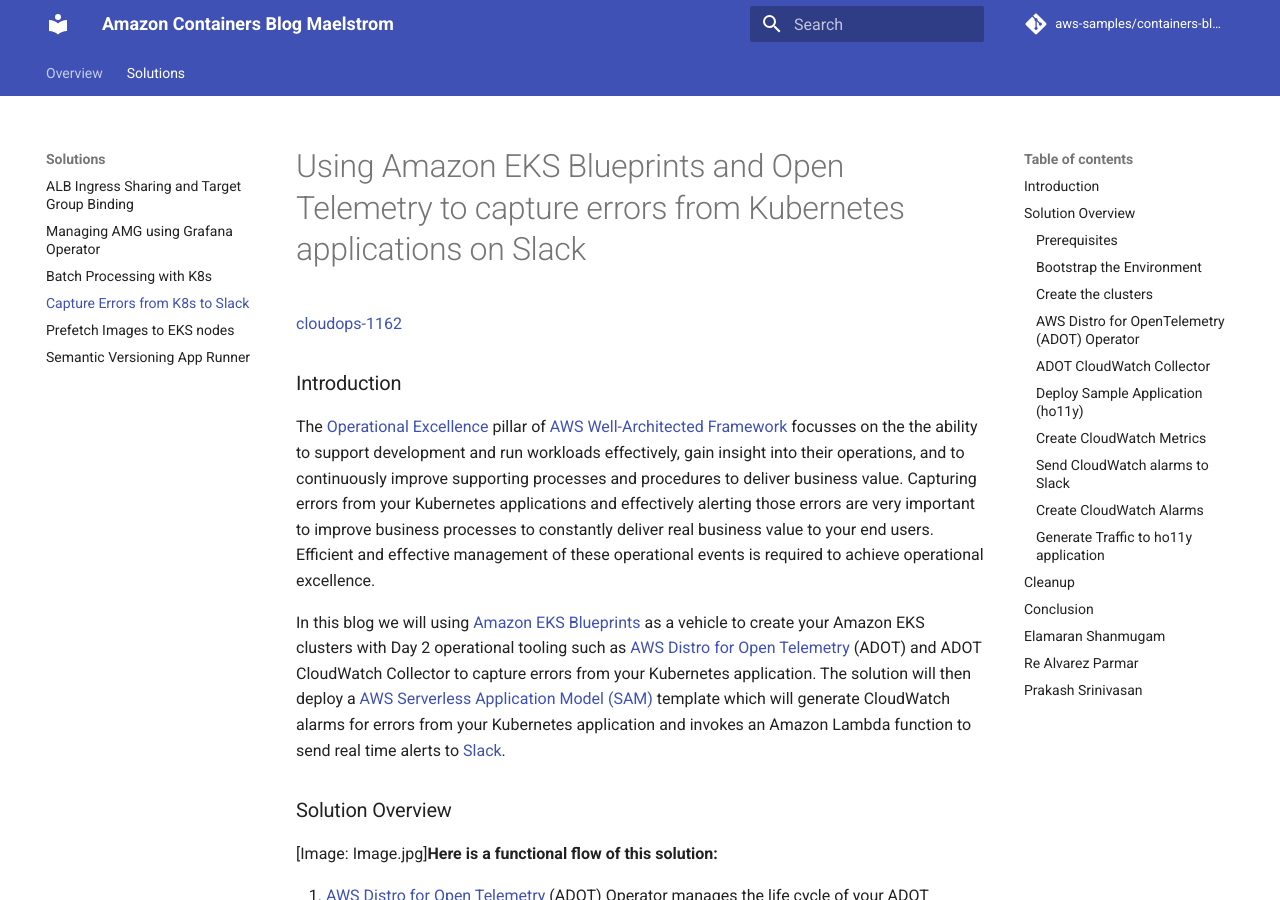
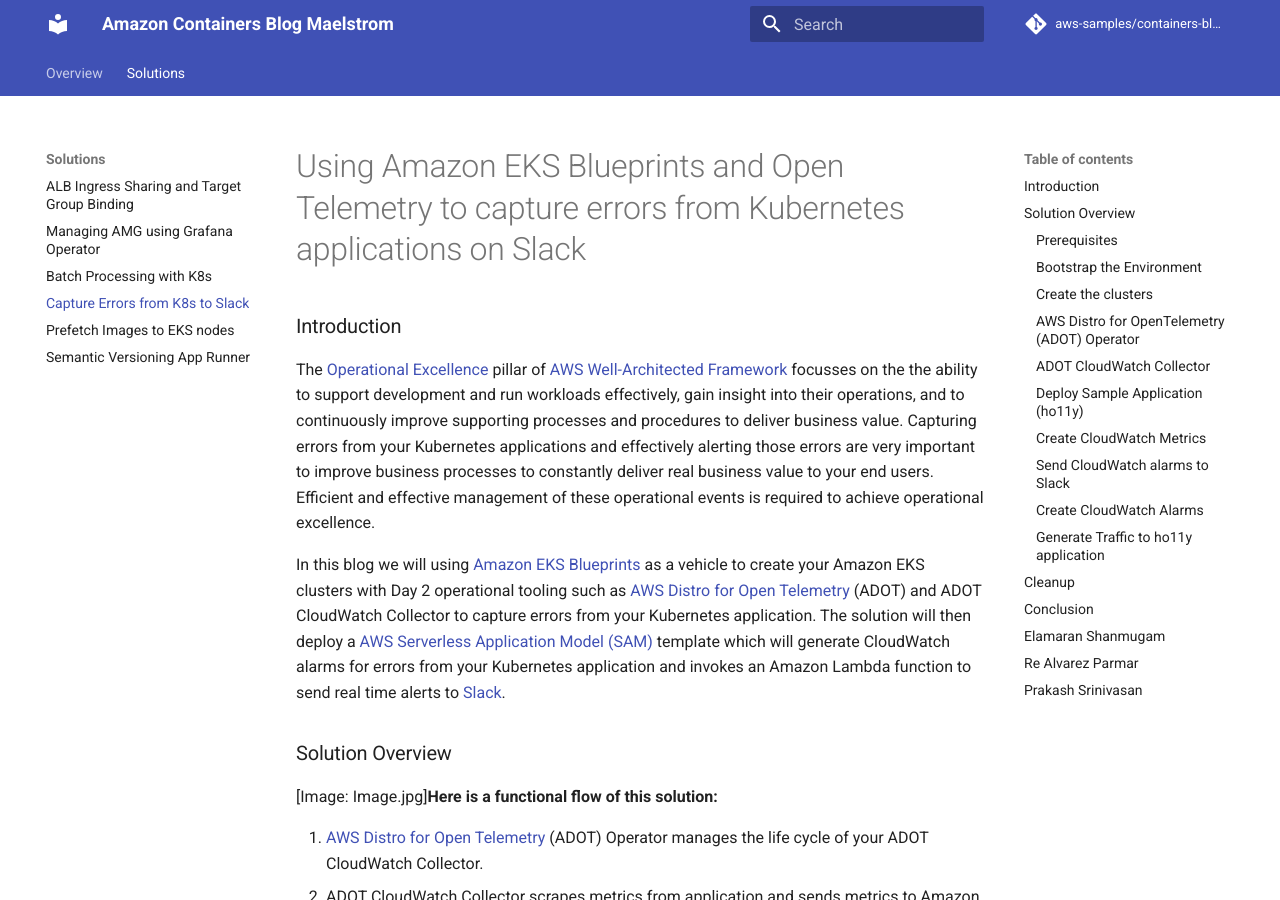
Before and after one commit to aws-samples/containers-blog-maelstrom, an MkDocs documentation site: the page built from docs/capture-errors-k8s-slack.md, in a window 1280 px wide and 900 px high. Built offline with MkDocs 1.6.1 and Material for MkDocs 9.7.7, drawn with Linux system fonts in a browser that asks for light colours; comment, search, counter and statistics services are not loaded.

Commit message:
Remove references

```diff
--- a/docs/capture-errors-k8s-slack.md
+++ b/docs/capture-errors-k8s-slack.md
@@ -1,6 +1,4 @@
 # Using Amazon EKS Blueprints and Open Telemetry to capture errors from Kubernetes applications on Slack
-
-[cloudops-1162](https://issues.amazon.com/issues/cloudops-1162)
 
 ### Introduction
 
```
